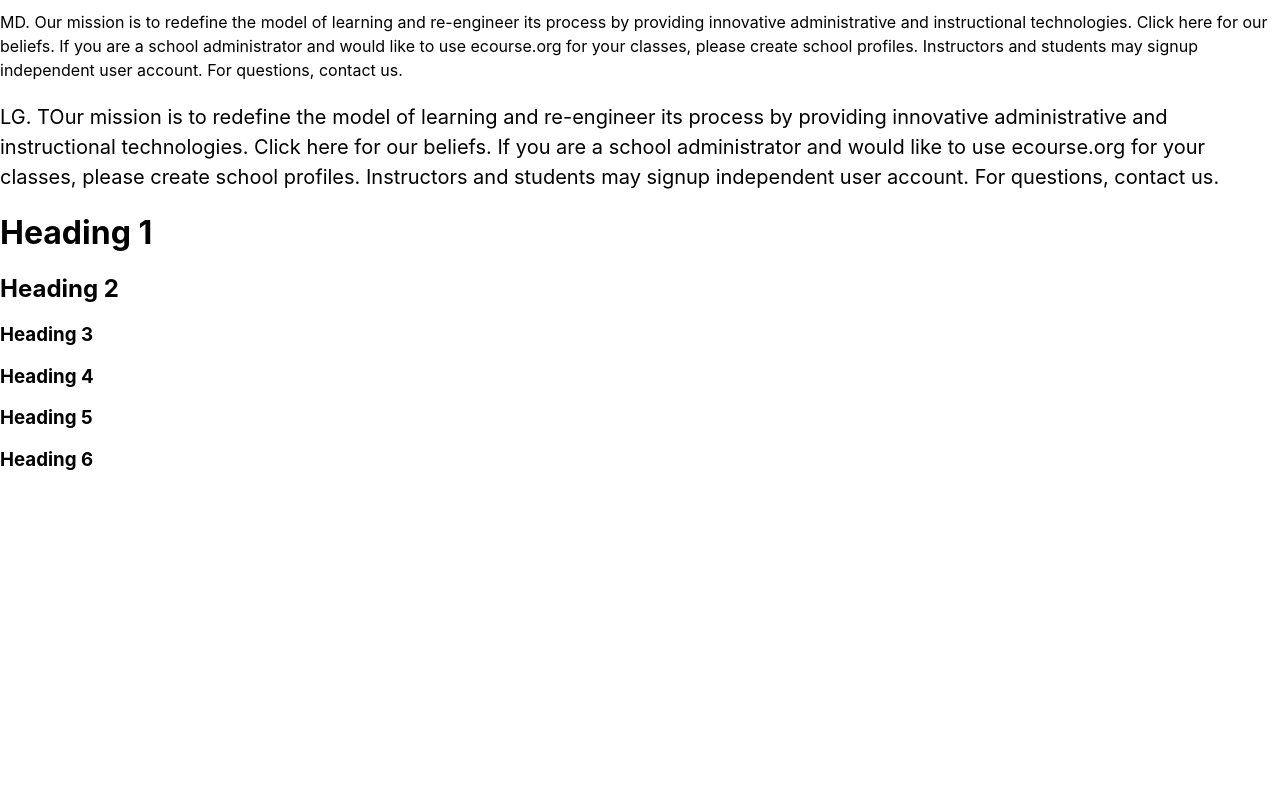
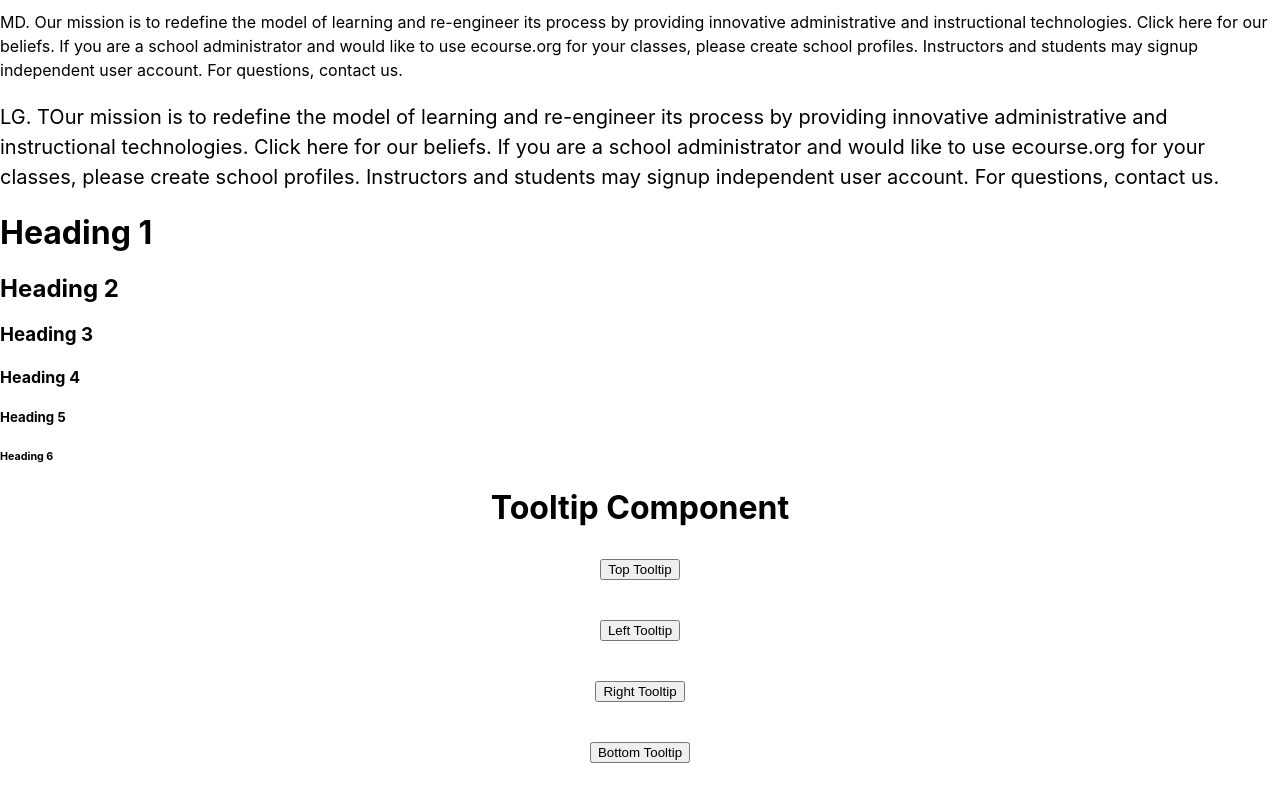
Before and after one commit to memalxl/ui, a React (Create React App) app: page / in a window 1280 px wide. Shown: the part 413-1213 px from the top of the page. Before the commit the page ends 903 px from the top, so only its background shows below. Built offline with nearby package versions, Linux system fonts and the light colour scheme.

Commit message:
fourth commit

```diff
--- a/src/App.js
+++ b/src/App.js
@@ -2,6 +2,9 @@ import Button from "./components/button";
 import Input from "./components/input/input";
 import Typography from "./components/typography/typography";
 import Heading from "./components/heading/heading";
+import Tooltip from "./components/tooltip/tooltip";
+
+
 
 function App() {
   const handleInputChange = (e) => {
@@ -71,10 +74,34 @@ function App() {
       <Heading level={1}>Heading 1</Heading>
       <Heading level={2} className="custom-class">Heading 2</Heading>
       <Heading level={3}>Heading 3</Heading>
-      <Heading level={3}>Heading 4</Heading>
-      <Heading level={3}>Heading 5</Heading>
-      <Heading level={3}>Heading 6</Heading>
+      <Heading level={4}>Heading 4</Heading>
+      <Heading level={5}>Heading 5</Heading>
+      <Heading level={6}>Heading 6</Heading>
     </div>
+    <div>
+  <h1 style={{ textAlign: "center" }}>Tooltip Component</h1>
+  <div
+    style={{
+      display: "flex",
+      flexDirection: "column",
+      alignItems: "center",
+      gap: "20px",
+    }}
+  >
+    <Tooltip text="Tooltip text" position="top">
+      <button>Top Tooltip</button>
+    </Tooltip>
+    <Tooltip text="Tooltip text" position="left">
+      <button>Left Tooltip</button>
+    </Tooltip>
+    <Tooltip text="Tooltip text" position="right">
+      <button>Right Tooltip</button>
+    </Tooltip>
+    <Tooltip text="Tooltip text" position="bottom">
+      <button>Bottom Tooltip</button>
+    </Tooltip>
+  </div>
+</div>
     </div>
   );
 }
--- /dev/null
+++ b/src/components/tooltip/tooltip.css
@@ -0,0 +1,57 @@
+.tooltip-container {
+    position: relative;
+    display: inline-flex;
+    align-items: center;
+    justify-content: center;
+    cursor: pointer;
+    margin: 10px;
+  }
+
+  .tooltip-text {
+    position: absolute;
+    visibility: hidden;
+    background-color: #007bff; /* Синий цвет */
+    color: white;
+    text-align: center;
+    border-radius: 5px;
+    padding: 5px 10px;
+    white-space: nowrap;
+    z-index: 1;
+    font-size: 14px;
+    font-weight: bold;
+    opacity: 0;
+    transition: opacity 0.2s;
+  }
+
+  .tooltip-container:hover .tooltip-text {
+    visibility: visible;
+    opacity: 1;
+  }
+
+  .tooltip-top {
+    bottom: 100%;
+    left: 50%;
+    transform: translateX(-50%);
+    margin-bottom: 10px;
+  }
+
+  .tooltip-bottom {
+    top: 100%;
+    left: 50%;
+    transform: translateX(-50%);
+    margin-top: 10px;
+  }
+
+  .tooltip-left {
+    top: 50%;
+    right: 100%;
+    transform: translateY(-50%);
+    margin-right: 10px;
+  }
+
+  .tooltip-right {
+    top: 50%;
+    left: 100%;
+    transform: translateY(-50%);
+    margin-left: 10px;
+  }
--- /dev/null
+++ b/src/components/tooltip/tooltip.jsx
@@ -0,0 +1,22 @@
+import React from "react";
+import PropTypes from "prop-types";
+import "./tooltip.css";
+
+function Tooltip({ text, position, children }) {
+  return (
+    <div className="tooltip-container">
+      {children}
+      <div className={`tooltip-text tooltip-${position}`}>
+        {text}
+      </div>
+    </div>
+  );
+}
+
+Tooltip.propTypes = {
+  text: PropTypes.string.isRequired,
+  position: PropTypes.oneOf(["top", "bottom", "left", "right"]).isRequired,
+  children: PropTypes.node.isRequired,
+};
+
+export default Tooltip;
```
Also changed, not shown: firebase.json (added), 1 other file (tests, documents, lock files or other folders).
